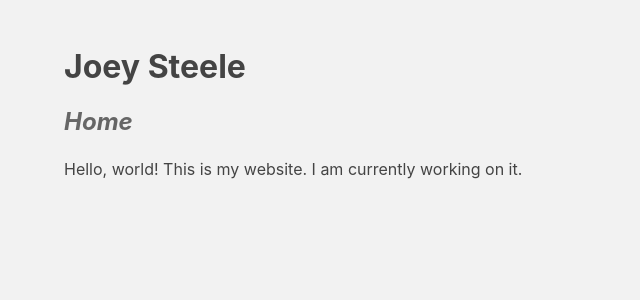
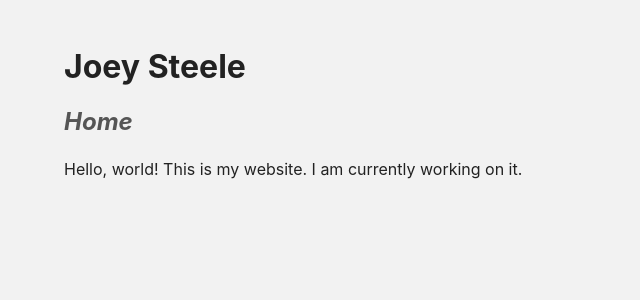
Before and after one commit to joeysteele2001/joeysteele2001.github.io, a Jekyll site: the page built from index.md, in a window 1280 px wide. Shown: the top 300 px of the page, without its empty margins (0-640 px from the left). Built offline with Jekyll 4.4.1, drawn with Linux system fonts in a browser that asks for light colours.

Commit message:
Improve color contrast
Also, fix dark mode secondary text color. It had been set to
`$text-color-secondary` instead of
`$text-color-secondary-dark`.

```diff
--- a/_sass/main.scss
+++ b/_sass/main.scss
@@ -1,12 +1,12 @@
 $background-color: #f2f2f2;
-$text-color: #444444;
-$text-color-secondary: #666666;
-$link-hover-color: #888888;
+$text-color: #222222;
+$text-color-secondary: #555555;
+$link-hover-color: #666666;
 
 $background-color-dark: #0d0d0d;
-$text-color-dark: #bbbbbb;
-$text-color-secondary-dark: #999999;
-$link-hover-color-dark: #777777;
+$text-color-dark: #dddddd;
+$text-color-secondary-dark: #aaaaaa;
+$link-hover-color-dark: #999999;
 
 $body-fonts: -apple-system, BlinkMacSystemFont, 'Segoe UI', Roboto, Oxygen, Ubuntu, Cantarell, 'Open Sans', 'Helvetica Neue', sans-serif;
 
@@ -21,7 +21,7 @@ $body-fonts: -apple-system, BlinkMacSystemFont, 'Segoe UI', Roboto, Oxygen, Ubun
     :root {
         --background-color: #{$background-color-dark};
         --text-color: #{$text-color-dark};
-        --text-color-secondary: #{$text-color-secondary};
+        --text-color-secondary: #{$text-color-secondary-dark};
         --link-hover-color: #{$link-hover-color-dark};
     }
 }
```
